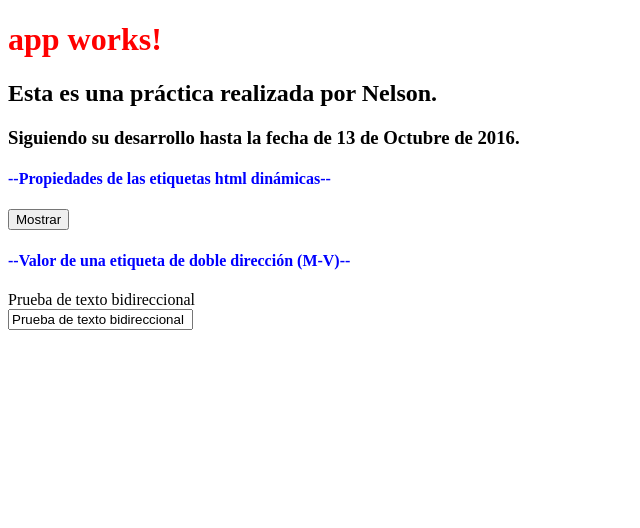
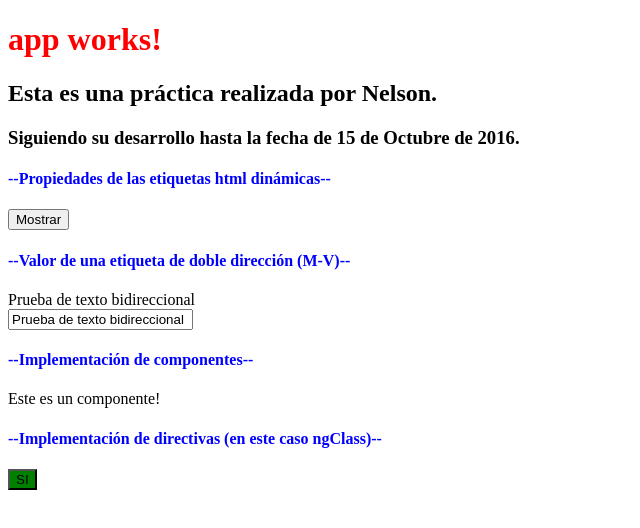
Before and after one commit to NelsonUsuga/angular_2_practica_1, an Angular app: page / in a window 1280 px wide. Shown: the top 528 px of the page, without its empty margins (0-640 px from the left). Built offline with nearby package versions, Linux system fonts and the light colour scheme.

Commit message:
15 de Octubre de 2016

```diff
--- a/src/app/app.component.css
+++ b/src/app/app.component.css
@@ -7,3 +7,15 @@ h4
 {
     color: blue;
 }
+
+/*Ejemplo directiva ngClass*/
+.si
+{
+    background-color: green;
+}
+
+.no
+{
+    background-color: red;
+}
+/*Fin ejemplo directiva ngClass*/
--- a/src/app/app.component.html
+++ b/src/app/app.component.html
@@ -25,3 +25,18 @@
 <label for="texto">{{textoprueba}}</label>
 <br>
 <input type="text" name="text" id="text" [(ngModel)]="textoprueba">
+
+<br>
+
+<h4>--Implementación de componentes--</h4>
+
+<app-componente1>Componente 1</app-componente1>
+
+<h4>--Implementación de directivas (en este caso ngClass)--</h4>
+
+<p>
+    <button
+    [ngClass]="{si: estado, no: !estado}"
+    (click)="cambiarEstado()"
+    >{{textosino}}</button>
+</p>
--- a/src/app/app.component.ts
+++ b/src/app/app.component.ts
@@ -3,7 +3,7 @@ import { Component } from '@angular/core';
 @Component({
   selector: 'app-root',
   templateUrl: './app.component.html',
-  styleUrls: ['./app.component.css']
+  styleUrls: ['./app.component.css'],
 })
 
 export class AppComponent {
@@ -11,12 +11,22 @@ export class AppComponent {
 
   nombre = 'Nelson';
 
-  fecha = '13 de Octubre de 2016';
+  fecha = '15 de Octubre de 2016';
 
   oculto = true;
 
   textoprueba = 'Prueba de texto bidireccional';
 
+  // Ejemplo de directiva
+  textosino = 'SI';
+  estado = true;
+
+  cambiarEstado() {
+      this.estado = !this.estado;
+      this.textosino = (this.estado) ? 'SI' : 'NO';
+  }
+  // Fin ejemplo de directiva
+
   ocultar(oculto) {
     this.oculto = oculto;
   }
--- a/src/app/app.module.ts
+++ b/src/app/app.module.ts
@@ -4,10 +4,12 @@ import { FormsModule } from '@angular/forms';
 import { HttpModule } from '@angular/http';
 
 import { AppComponent } from './app.component';
+import { Componente1Component } from './componente1/componente1.component';
 
 @NgModule({
   declarations: [
-    AppComponent
+    AppComponent,
+    Componente1Component
   ],
   imports: [
     BrowserModule,
--- /dev/null
+++ b/src/app/componente1/componente1.component.html
@@ -0,0 +1,3 @@
+<p>
+  Este es un componente!
+</p>
--- /dev/null
+++ b/src/app/componente1/componente1.component.ts
@@ -0,0 +1,15 @@
+import { Component, OnInit } from '@angular/core';
+
+@Component({
+  selector: 'app-componente1',
+  templateUrl: './componente1.component.html',
+  styleUrls: ['./componente1.component.css']
+})
+export class Componente1Component implements OnInit {
+
+  constructor() { }
+
+  ngOnInit() {
+  }
+
+}
```
Also changed, not shown: src/app/componente1/componente1.component.css (added), 1 other file (tests, documents, lock files or other folders).
